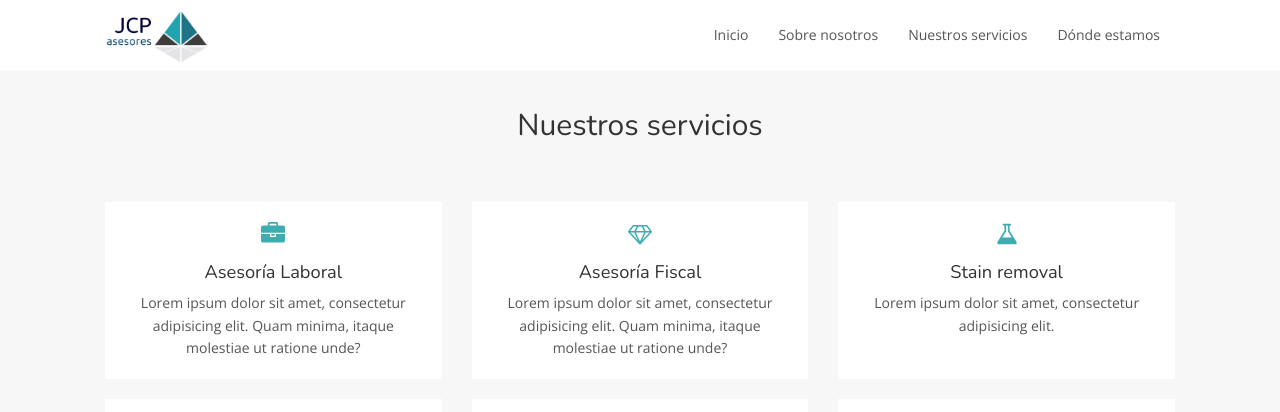
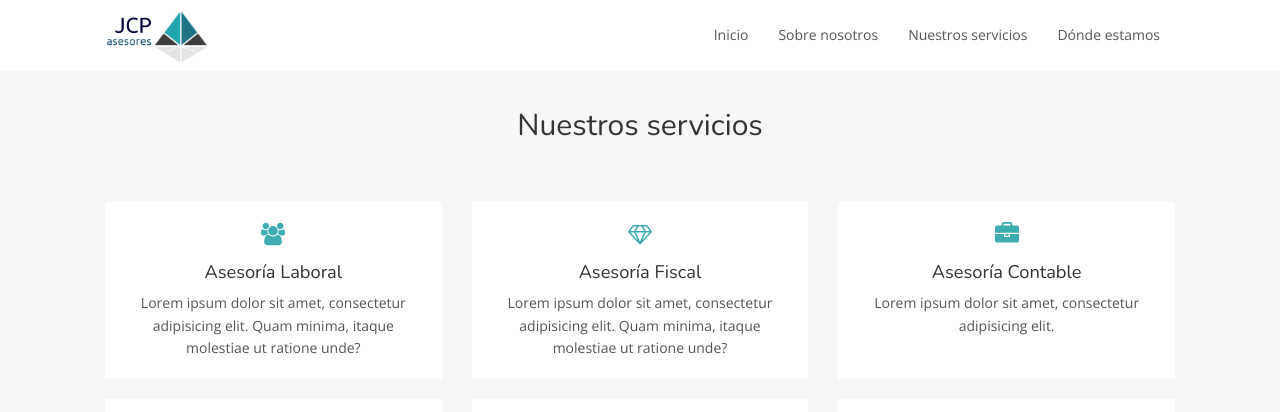
Before and after one commit to MpCity/MpCity.github.io, a Jekyll site: the page built from index.html, in a window 1280 px wide and 900 px high, scrolled down 1392 px. Shown: the top 412 px of the window. Built offline with Jekyll 4.4.1, drawn with Linux system fonts in a browser that asks for light colours.

Commit message:
Update treatments.yml

```diff
--- a/_data/treatments.yml
+++ b/_data/treatments.yml
@@ -1,4 +1,4 @@
-- icon: icon-briefcase
+- icon: icon-group
   title: Asesoría Laboral
   description: Lorem ipsum dolor sit amet, consectetur adipisicing elit. Quam minima, itaque molestiae ut ratione unde?
 
@@ -6,8 +6,8 @@
   title: Asesoría Fiscal
   description: Lorem ipsum dolor sit amet, consectetur adipisicing elit. Quam minima, itaque molestiae ut ratione unde?
 
-- icon: icon-flask
-  title: Stain removal
+- icon: icon-briefcase
+  title: Asesoría Contable
   description: Lorem ipsum dolor sit amet, consectetur adipisicing elit.
 
 - icon: icon-globe
```
